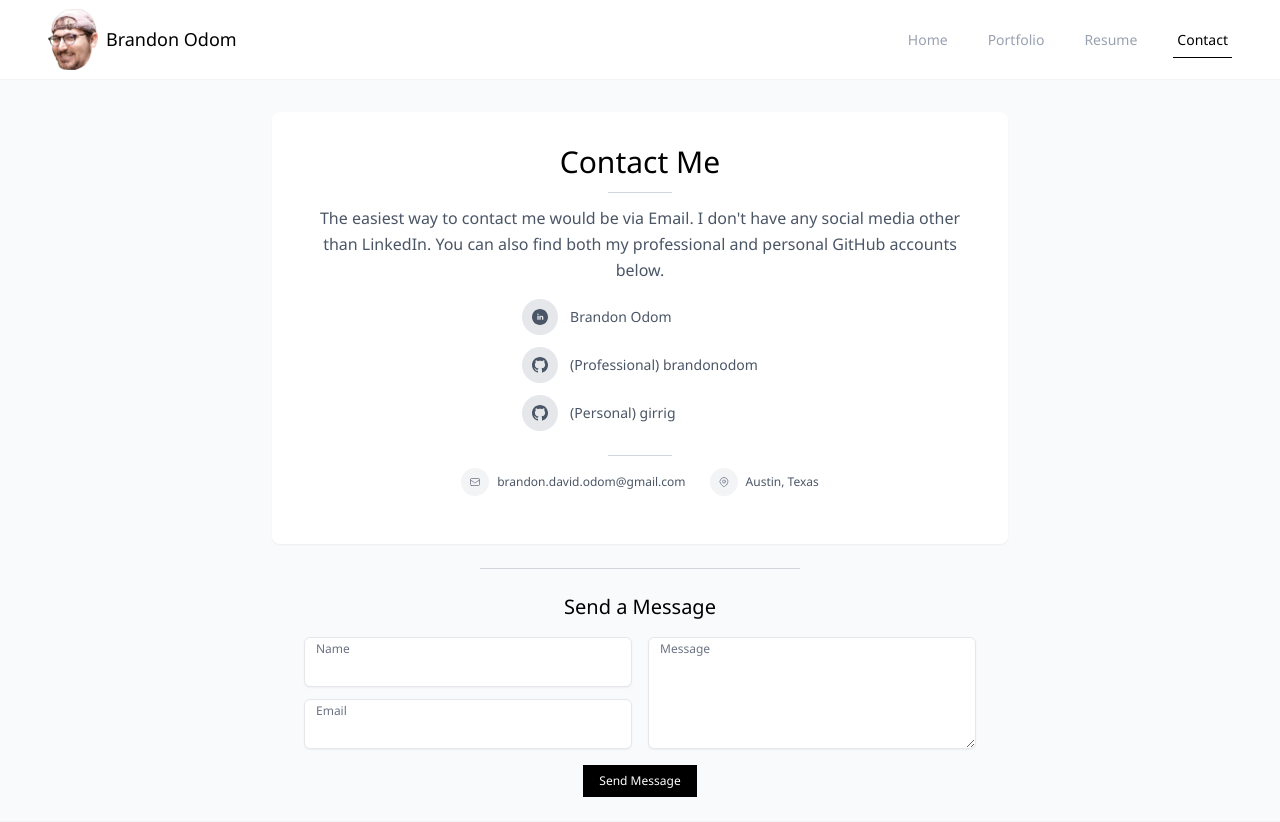
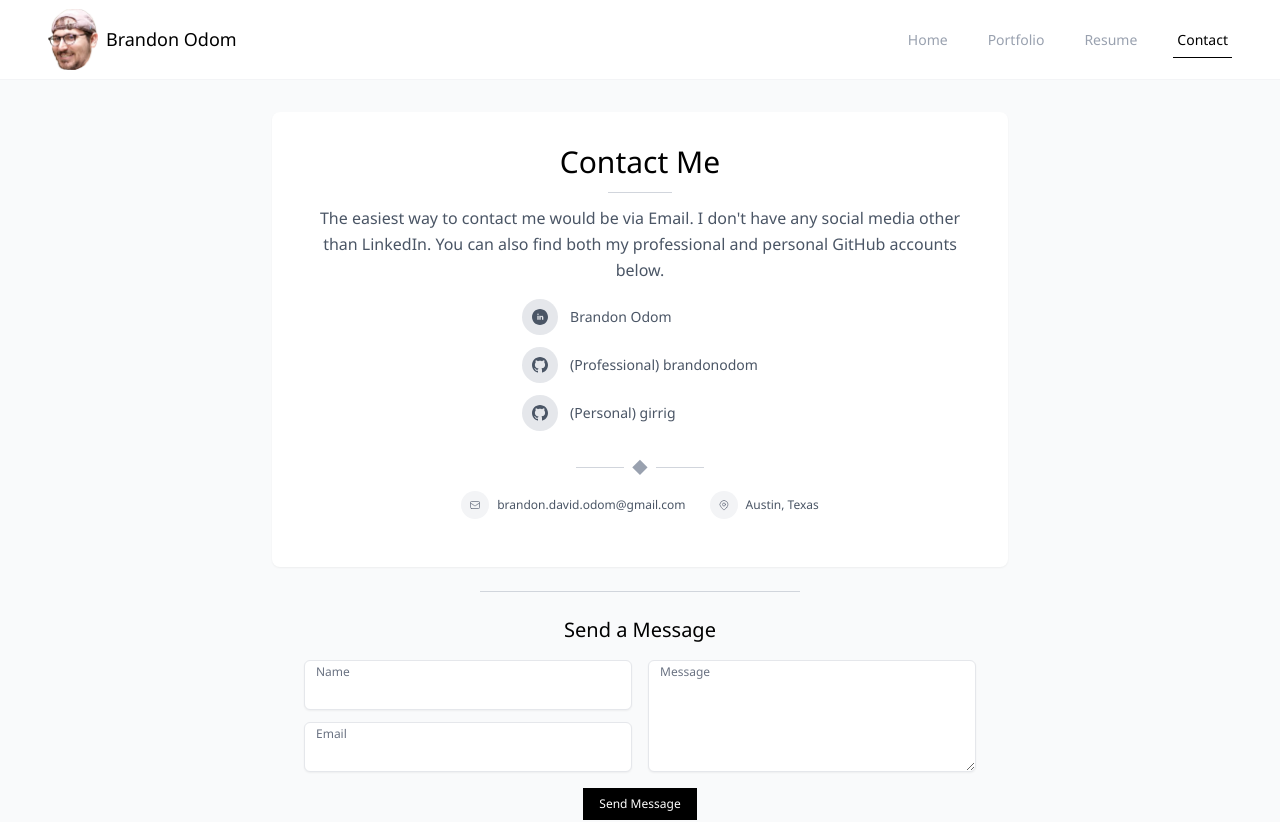
Before and after one commit to girrig/brandonodom.com, a Next.js app in the folder brandonodom.com/: page /contact in a window 1280 px wide. Shown: the top 822 px of the page. Built offline with nearby package versions, Linux system fonts and the light colour scheme.

Commit message:
Added some sauce to the contact me box divider
Updated README

```diff
--- a/brandonodom.com/app/(root)/contact/page.tsx
+++ b/brandonodom.com/app/(root)/contact/page.tsx
@@ -95,7 +95,12 @@ const page = () => {
               </div>
             </div>
 
-            <div className="h-px w-16 bg-gray-300 mb-3 mx-auto"></div>
+            {/* Divider */}
+            <div className="flex items-center justify-center my-3">
+              <div className="h-px w-12 bg-gray-300"></div>
+              <div className="mx-2 text-gray-400">◆</div>
+              <div className="h-px w-12 bg-gray-300"></div>
+            </div>
 
             <div className="flex flex-col sm:flex-row justify-center sm:gap-6 mb-4">
               {/* Email Link */}
```
Also changed, not shown: 1 other file (tests, documents, lock files or other folders).
